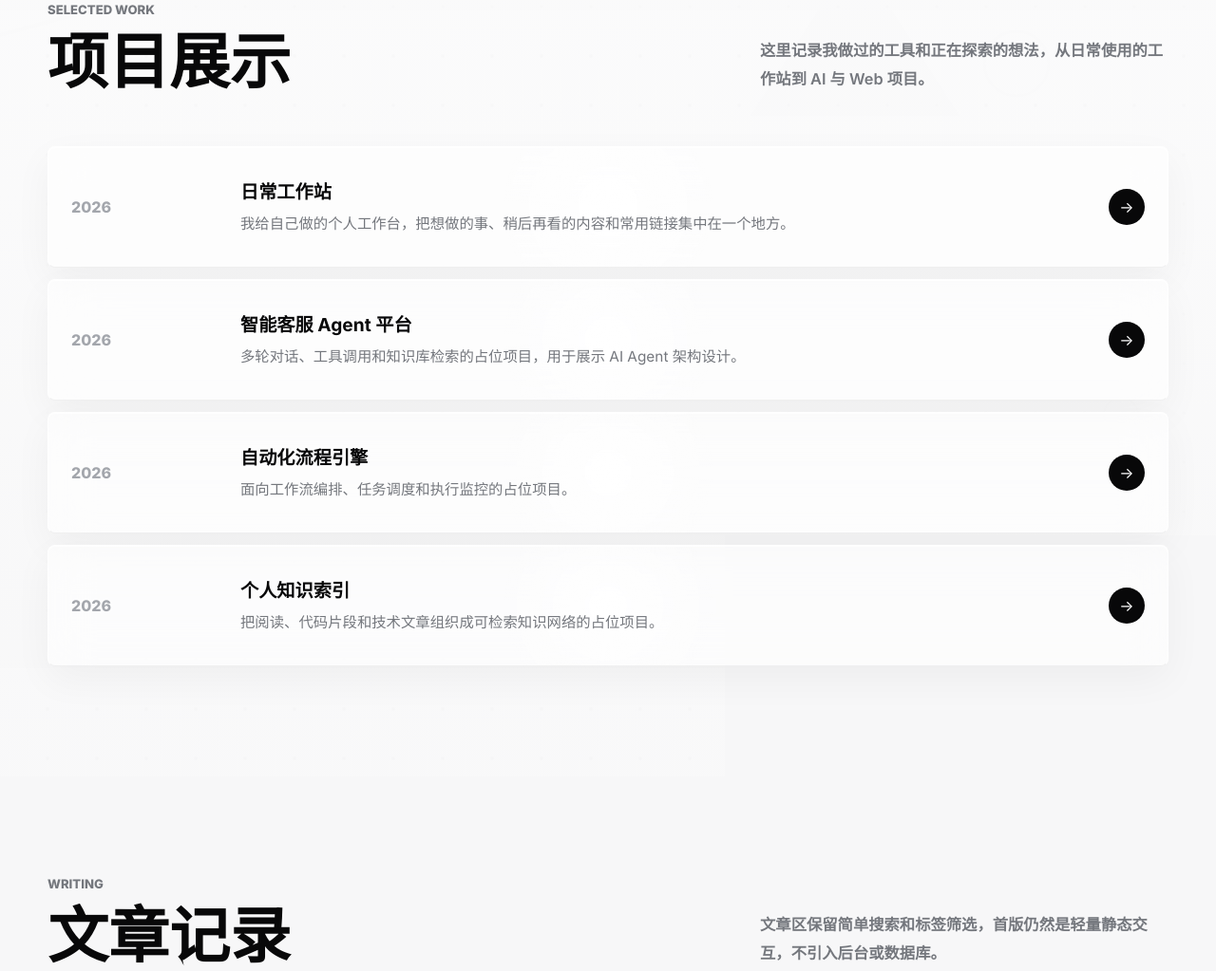
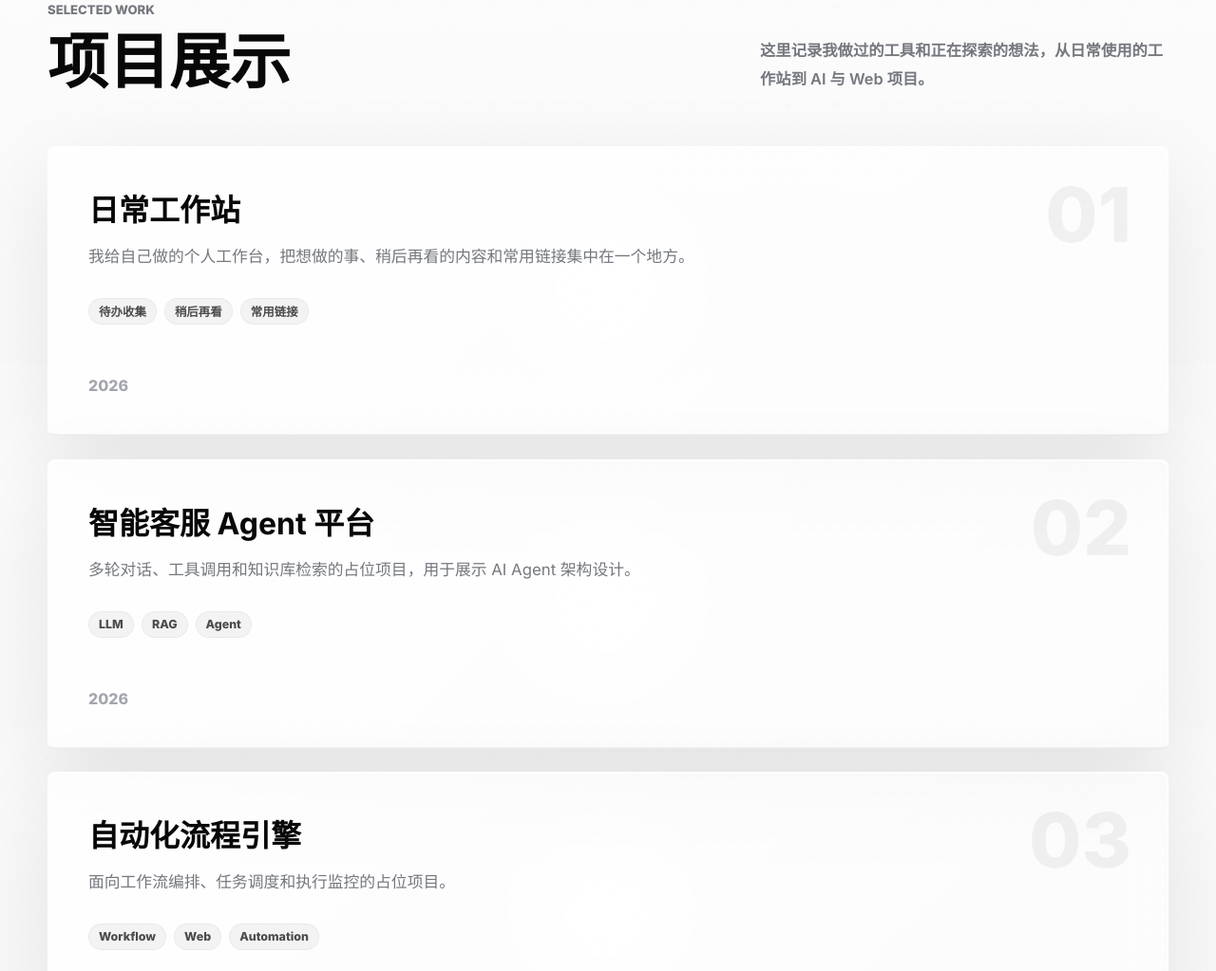
Before and after one commit to tutu135/blog-tech, an Astro site: page / in a window 1280 px wide. Shown: the part 1723-2746 px from the top of the page at 95% size. Built offline with nearby package versions, Linux system fonts and the light colour scheme; Astro itself is replaced by a stand-in of ours.

```diff
--- a/src/pages/index.astro
+++ b/src/pages/index.astro
@@ -68,20 +68,21 @@ const uniqueTags = Array.from(new Set(articles.flatMap((article) => article.tags
           </div>
           <p class="section-copy">这里记录我做过的工具和正在探索的想法，从日常使用的工作站到 AI 与 Web 项目。</p>
         </div>
-        <div class="article-list">
+        <div class="projects-list">
           {projects.map((project, index) => (
             <a
-              class="article-card project-card reveal tilt-card"
+              class="glass-card project-card reveal tilt-card"
               href={`/projects/${project.slug}`}
               aria-labelledby={`project-title-${project.slug}`}
-              style={`--delay: ${index * 90}ms`}
+              data-number={String(index + 1).padStart(2, '0')}
+              style={`--delay: ${index * 110}ms`}
             >
-              <span class="article-date">{project.year}</span>
-              <div>
-                <h3 id={`project-title-${project.slug}`}>{project.title}</h3>
-                <p>{project.summary}</p>
+              <h3 id={`project-title-${project.slug}`}>{project.title}</h3>
+              <p>{project.summary}</p>
+              <div class="tag-row" aria-label={`${project.title} tags`}>
+                {project.tags.map((tag) => <span class="tag">{tag}</span>)}
               </div>
-              <span class="article-arrow" aria-hidden="true">→</span>
+              <span class="project-meta">{project.year}</span>
             </a>
           ))}
         </div>
--- a/src/styles/global.css
+++ b/src/styles/global.css
@@ -448,6 +448,7 @@ button {
 }
 
 .skill-card h3,
+.project-card h3,
 .article-card h3 {
   margin: 28px 0 14px;
   color: var(--ink);
@@ -456,6 +457,7 @@ button {
 }
 
 .skill-card p,
+.project-card p,
 .article-card p {
   margin: 0;
   color: var(--muted);
@@ -480,6 +482,56 @@ button {
   border-radius: 999px;
   font-size: 0.78rem;
   font-weight: 800;
+}
+
+.projects-list {
+  display: grid;
+  gap: 24px;
+}
+
+.project-card {
+  position: relative;
+  min-height: 300px;
+  padding: 42px;
+  overflow: hidden;
+}
+
+.project-card::after {
+  position: absolute;
+  top: 32px;
+  right: 38px;
+  z-index: 1;
+  pointer-events: none;
+  color: rgba(10, 10, 12, 0.055);
+  content: attr(data-number);
+  font-size: 5rem;
+  font-weight: 850;
+  line-height: 1;
+}
+
+.project-card h3 {
+  max-width: 650px;
+  margin-top: 0;
+  font-size: 2rem;
+}
+
+.project-card p {
+  max-width: 820px;
+  font-size: 1.05rem;
+}
+
+.project-meta {
+  display: block;
+  margin-top: 54px;
+  color: var(--soft);
+  font-weight: 800;
+}
+
+.project-card:focus-visible {
+  --reveal-y: 0px;
+  opacity: 1;
+  outline: 2px solid var(--ink);
+  outline-offset: 4px;
 }
 
 .writing-panel {
@@ -592,13 +644,6 @@ button {
   color: #fff;
   background: var(--ink);
   border-radius: 50%;
-}
-
-.project-card:focus-visible {
-  --reveal-y: 0px;
-  opacity: 1;
-  outline: 2px solid var(--ink);
-  outline-offset: 4px;
 }
 
 .empty-state {
@@ -769,16 +814,6 @@ button {
   .article-arrow {
     display: none;
   }
-
-  .project-card {
-    grid-template-columns: minmax(0, 1fr) auto;
-  }
-
-  .project-card .article-arrow {
-    display: inline-grid;
-    grid-column: 2;
-    grid-row: 1 / span 2;
-  }
 }
 
 @media (max-width: 640px) {
@@ -832,9 +867,14 @@ button {
     min-height: auto;
   }
 
+  .project-card,
   .writing-panel,
   .post-body {
     padding: 24px;
+  }
+
+  .project-card h3 {
+    font-size: 1.45rem;
   }
 
   .post-shell h1 {
```
